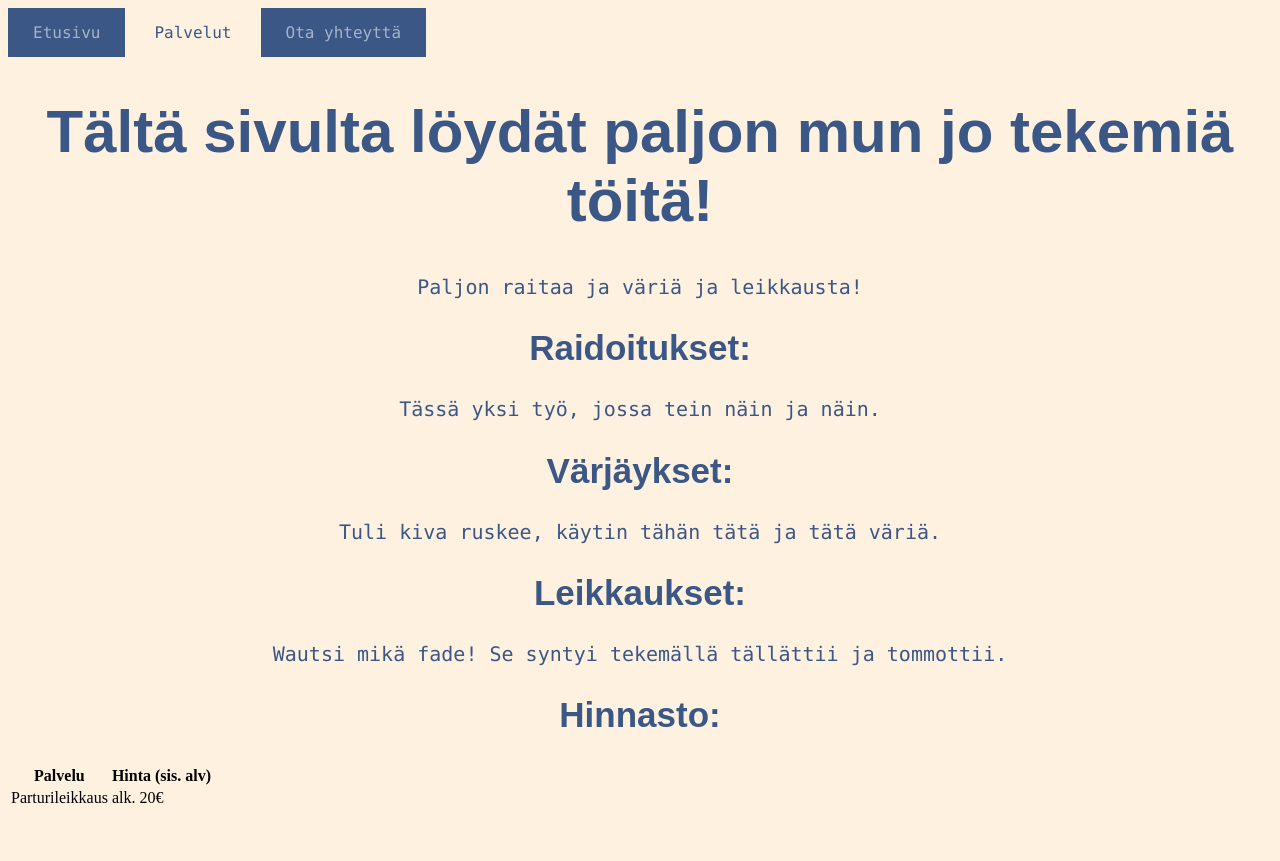
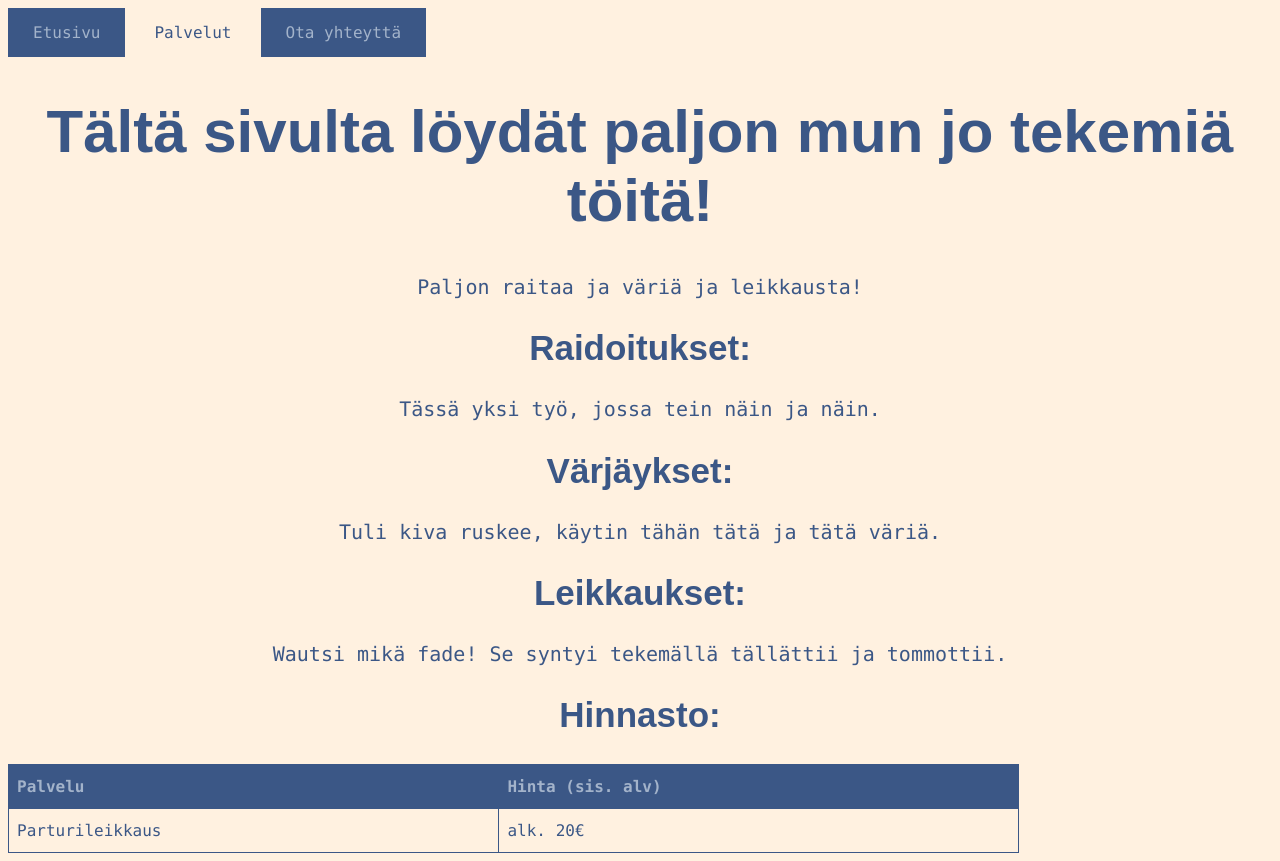
Before and after one commit to katjakoskela/katjakoskela.github.io, a plain HTML site: page palvelut.html in a window 1280 px wide. Before the commit the page ends 818 px from the top, so only its background shows below. Drawn offline with Linux system fonts and the light colour scheme.

Commit message:
taulukko korjaus

```diff
--- a/tyylit.css
+++ b/tyylit.css
@@ -51,25 +51,27 @@ nav a:hover {
     padding: 15px 25px;
 }
 /*Hinnasto listana*/
-#customers {
+#hinnat {
     font-family: "Lucida Console", monospace;
     border-collapse: collapse;
     width: 80%;
   }
 
-  #customers td, #customers th {
-    border: 1px solid #ddd;
+  #hinnat td, #hinnat th {
+    border: 1px solid #3b5786;
     padding: 8px;
   }
-
-  #customers th {
+  #hinnat tr:hover {
+    background-color: #a3b3ca;
+  }
+  #hinnat th {
     padding-top: 12px;
     padding-bottom: 12px;
     text-align: left;
-    background-color: #a3b3ca;
-    color: #3b5786;
+    background-color: #3b5786;
+    color: #a3b3ca;
   }
-  #customers td {
+  #hinnat td {
     padding-top: 12px;
     padding-bottom: 12px;
     text-align: left;
```
